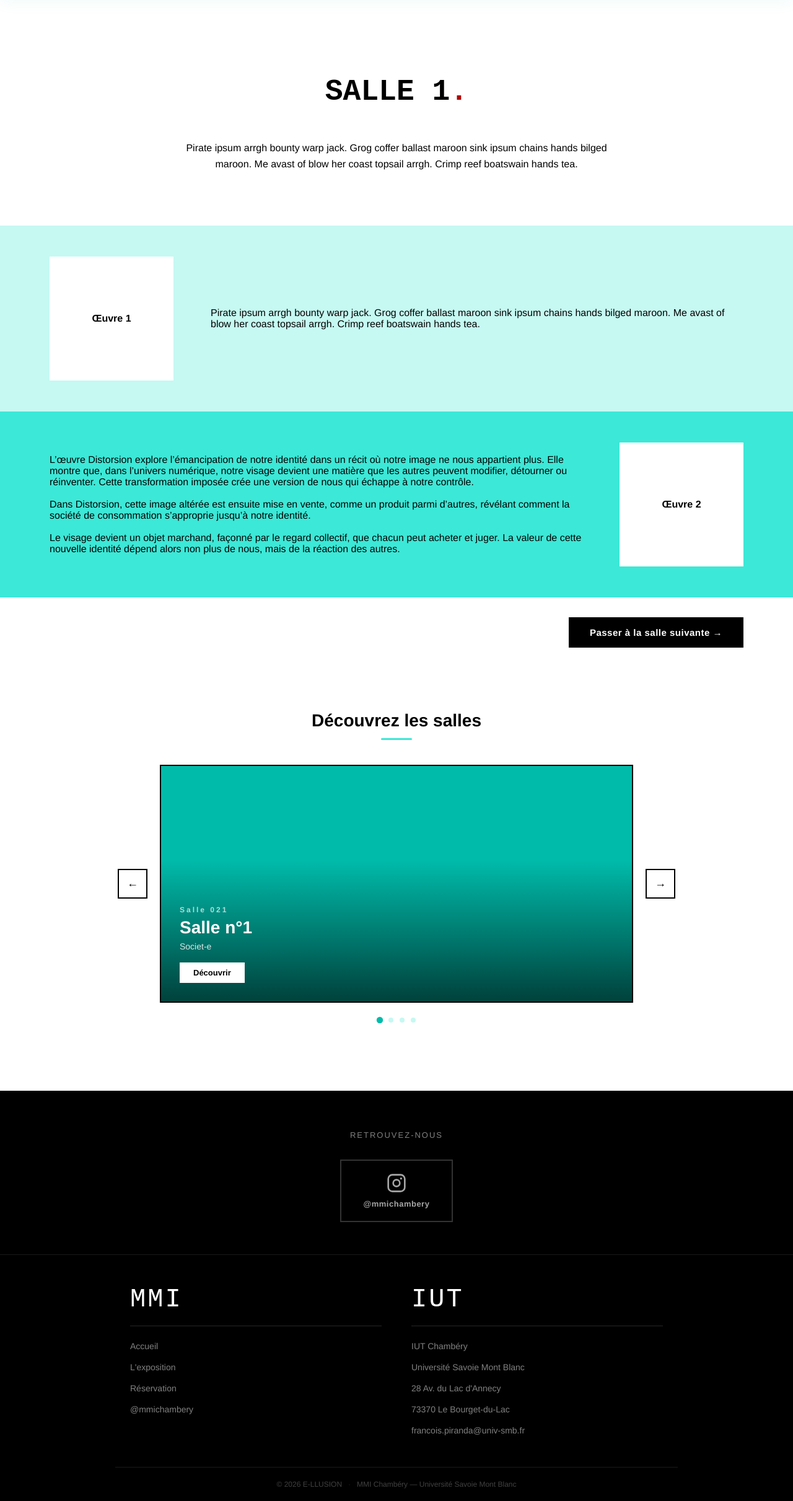
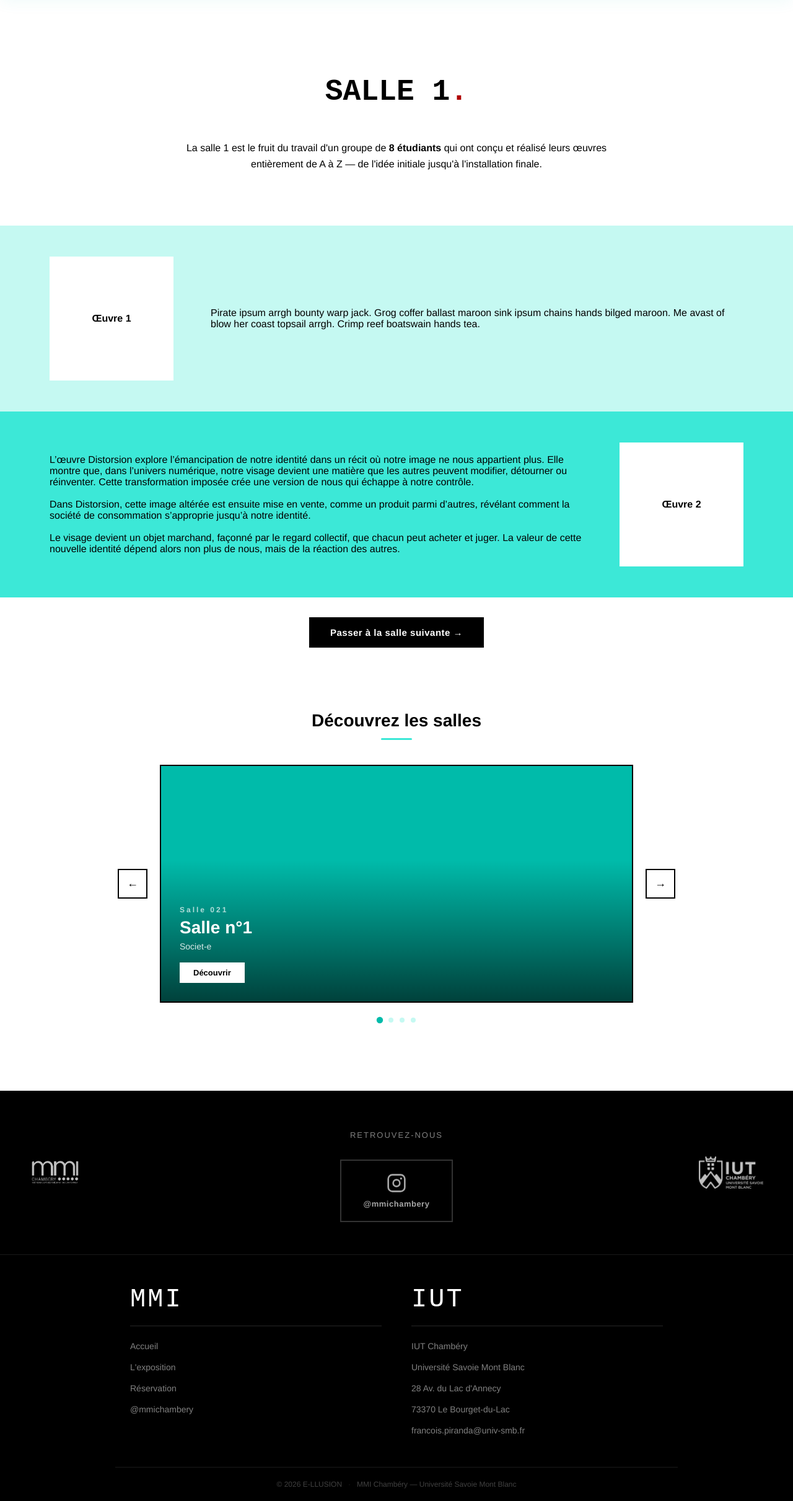
Before and after one commit to gaspard-psq/sae203, a PHP site: page /php/salle1.php in a window 1280 px wide. Shown: the part 63-2485 px from the top of the page at 62% size. Run offline with PHP 8.4, Linux system fonts and the light colour scheme.

Commit message:
...........................................

```diff
--- a/css/style-salle.css
+++ b/css/style-salle.css
@@ -44,7 +44,7 @@
    ========================================================================== */
 .salle-nav-next {
     display: flex;
-    justify-content: flex-end;
+    justify-content: center;
     padding: 32px 80px;
     background-color: #ffffff;
 }
--- a/css/style.css
+++ b/css/style.css
@@ -183,10 +183,23 @@ h1, .pixel-title {
 
 /* --- Bande sociale ----------------------------------------------------- */
 .footer-social-band {
+    position: relative;
     padding: 64px 24px 52px;
     text-align: center;
     border-bottom: 1px solid rgba(255, 255, 255, 0.1);
 }
+
+.footer-logo {
+    position: absolute;
+    top: 50%;
+    transform: translateY(-50%);
+    width: auto;
+    filter: brightness(0) invert(1);
+    opacity: 0.75;
+}
+
+.footer-logo-left  { left: 48px; height: 82px; }
+.footer-logo-right { right: 48px; height: 52px; }
 
 .footer-social-title {
     font-size: 13px;
--- a/php/exposition.php
+++ b/php/exposition.php
@@ -3,7 +3,7 @@
 <div class="container">
     <section class="intro-section">
         <h1 class="pixel-title">Exposition<span class="red-dot">.</span></h1>
-        <p>Pizza ipsum dolor meat lovers buffalo. Tomatoes thin olives white ricotta meat pineapple and Philly. Parmesan personal pork green spinach stuffed pie. Burnt bacon white buffalo spinach.</p>
+        <p>Embarquez dans notre parcours artistique réparti sur 4 salles, chacune avec son propre univers ! <br><br> Chaque salle vous emmène explorer une facette différente de notre réflexion, entre engagement, point de vue et créativité. </p>
     </section>
 
     <section class="salles-grid">
--- a/php/footer.php
+++ b/php/footer.php
@@ -4,6 +4,8 @@
 
     <!-- BANDE SOCIALE -->
     <div class="footer-social-band">
+        <img src="../img/mmi.png" alt="MMI Chambéry" class="footer-logo footer-logo-left">
+        <img src="../img/iut.png" alt="IUT Chambéry" class="footer-logo footer-logo-right">
         <p class="footer-social-title">Retrouvez-nous</p>
 
         <div class="footer-social-actions">
--- a/php/salle1.php
+++ b/php/salle1.php
@@ -2,7 +2,7 @@
 
 <section class="intro-section">
     <h1 class="pixel-title">Salle 1<span class="red-dot">.</span></h1>
-    <p>Pirate ipsum arrgh bounty warp jack. Grog coffer ballast maroon sink ipsum chains hands bilged maroon. Me avast of blow her coast topsail arrgh. Crimp reef boatswain hands tea.</p>
+    <p>La salle 1 est le fruit du travail d'un groupe de <strong>8 étudiants</strong> qui ont conçu et réalisé leurs œuvres entièrement de A à Z — de l'idée initiale jusqu'à l'installation finale.</p>
 </section>
 
 <div class="works-list">
--- a/php/salle2.php
+++ b/php/salle2.php
@@ -2,7 +2,7 @@
 
 <section class="intro-section">
     <h1 class="pixel-title">Salle 2<span class="red-dot">.</span></h1>
-    <p>Pirate ipsum arrgh bounty warp jack. Grog coffer ballast maroon sink ipsum chains hands bilged maroon. Me avast of blow her coast topsail arrgh. Crimp reef boatswain hands tea.</p>
+    <p>La salle 2 est le fruit du travail d'un groupe de <strong>12 étudiants</strong> qui ont conçu et réalisé leurs œuvres entièrement de A à Z — de l'idée initiale jusqu'à l'installation finale.</p>
 </section>
 
 <div class="works-list">
--- a/php/salle3.php
+++ b/php/salle3.php
@@ -2,7 +2,7 @@
 
 <section class="intro-section">
     <h1 class="pixel-title">Salle 3<span class="red-dot">.</span></h1>
-    <p>Pirate ipsum arrgh bounty warp jack. Grog coffer ballast maroon sink ipsum chains hands bilged maroon. Me avast of blow her coast topsail arrgh. Crimp reef boatswain hands tea.</p>
+    <p>La salle 3 est le fruit du travail d'un groupe de <strong>12 étudiants</strong> qui ont conçu et réalisé leurs œuvres entièrement de A à Z — de l'idée initiale jusqu'à l'installation finale.</p>
 </section>
 
 <div class="works-list">
--- a/php/salle4.php
+++ b/php/salle4.php
@@ -2,7 +2,7 @@
 
 <section class="intro-section">
     <h1 class="pixel-title">Salle 4<span class="red-dot">.</span></h1>
-    <p>Pirate ipsum arrgh bounty warp jack. Grog coffer ballast maroon sink ipsum chains hands bilged maroon. Me avast of blow her coast topsail arrgh. Crimp reef boatswain hands tea.</p>
+    <p>La salle 4 est le fruit du travail d'un groupe de <strong>14 étudiants</strong> qui ont conçu et réalisé leurs œuvres entièrement de A à Z — de l'idée initiale jusqu'à l'installation finale.</p>
 </section>
 
 <div class="works-list">
```
